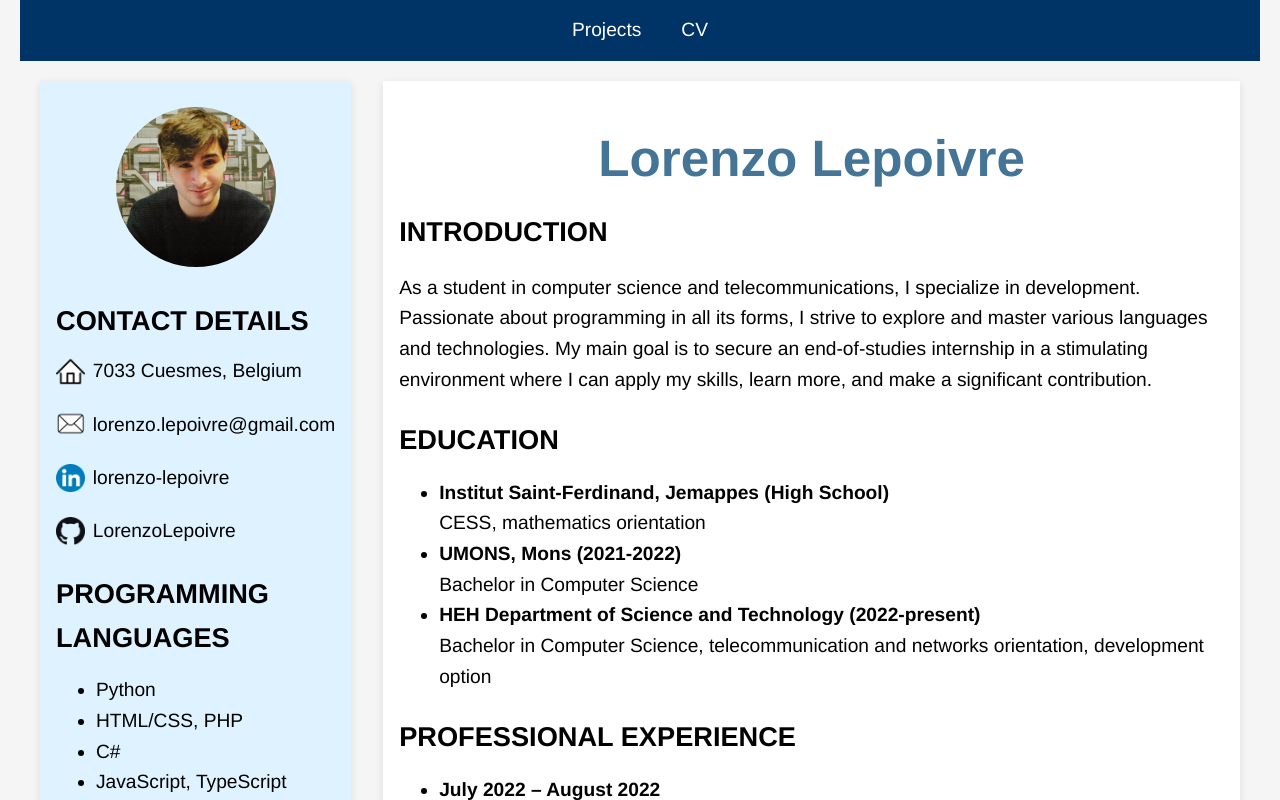
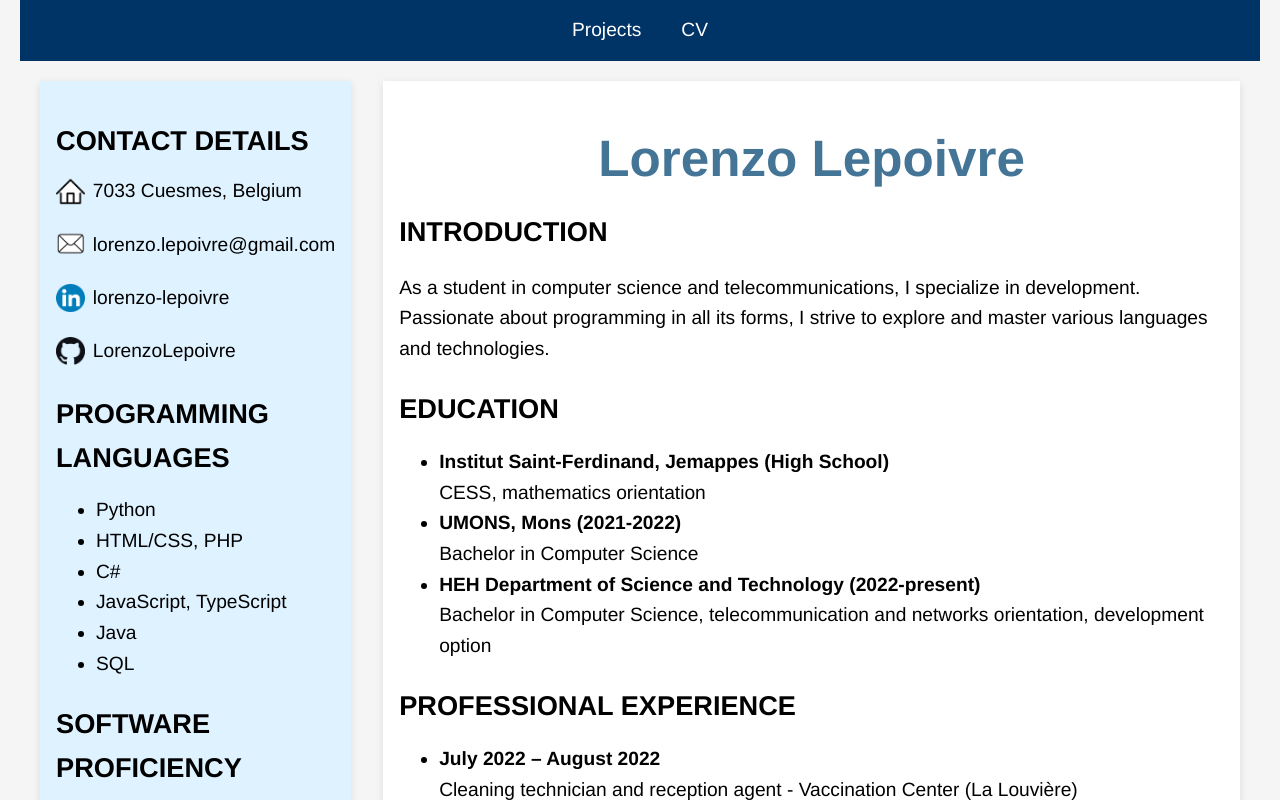
Before and after one commit to LorenzoLepoivre/Portfolio, a React (Vite) app: page /cv in a window 1280 px wide. Shown: the top 800 px of the page. Built offline with nearby package versions, Linux system fonts and the light colour scheme.

Commit message:
Update CV.tsx

```diff
--- a/src/pages/CV.tsx
+++ b/src/pages/CV.tsx
@@ -16,10 +16,11 @@ function CV() {
       </div>
       <main>
         <div id="left">
+          {1 === 2 && (
           <div id="me">
             <img src="img/me.jpg" alt="Photo of the site creator" />
           </div>
-
+        )}
           <section className="has_border">
             <h2>CONTACT DETAILS</h2>
             <div id="icons">
@@ -97,7 +98,7 @@ function CV() {
 
           <section>
             <h2>INTRODUCTION</h2>
-            <p>As a student in computer science and telecommunications, I specialize in development. Passionate about programming in all its forms, I strive to explore and master various languages and technologies. My main goal is to secure an end-of-studies internship in a stimulating environment where I can apply my skills, learn more, and make a significant contribution.</p>
+            <p>As a student in computer science and telecommunications, I specialize in development. Passionate about programming in all its forms, I strive to explore and master various languages and technologies.</p>
           </section>
 
           <section>
```
